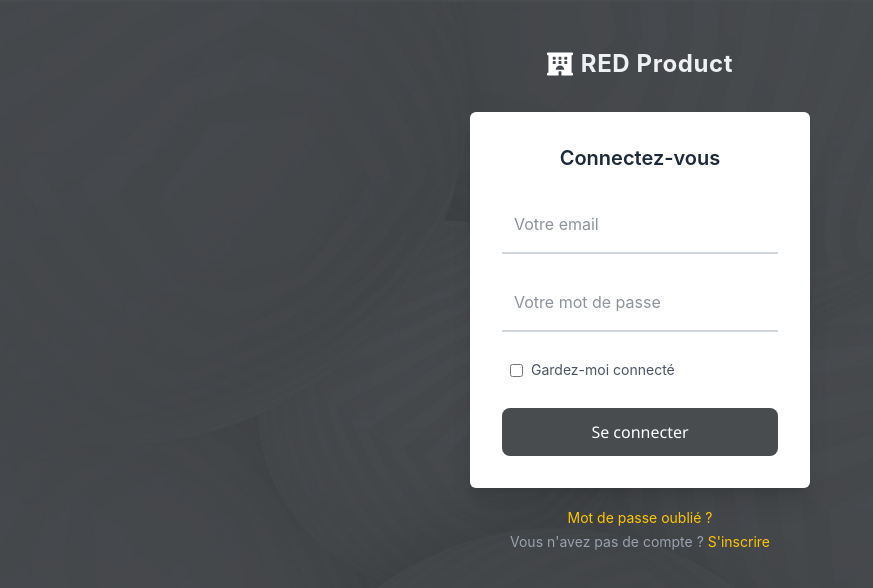
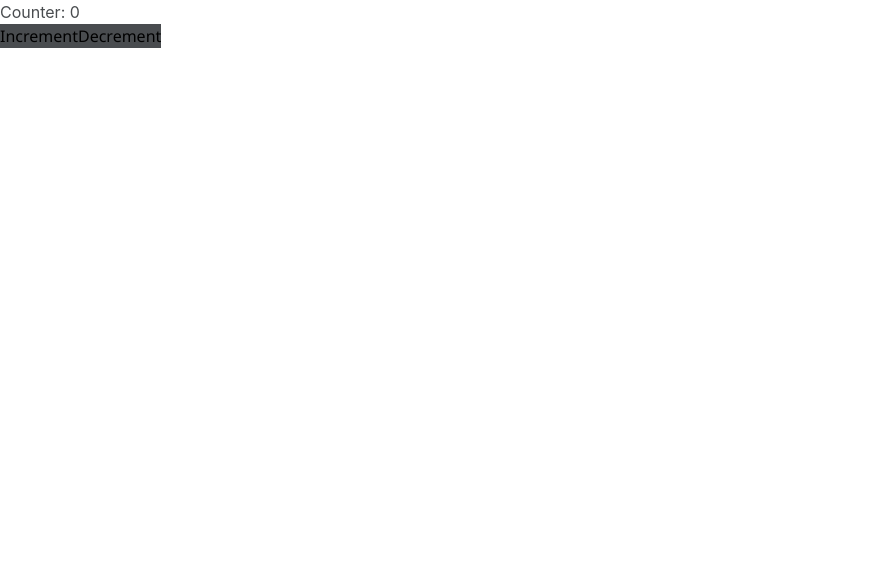
Before and after one commit to antaseck27/frontend-red-prod, a React (Vite) app: page /counter in a window 1280 px wide. Before the commit this address led to /. Shown: the top 588 px of the page, without its empty margins (0-873 px from the left). Built offline with nearby package versions, Linux system fonts and the light colour scheme.

Commit message:
add claudnary

```diff
--- a/package.json
+++ b/package.json
@@ -17,7 +17,8 @@
     "react-dom": "^19.2.0",
     "react-icons": "^5.5.0",
     "react-router-dom": "^7.12.0",
-    "tailwindcss": "^4.1.18"
+    "tailwindcss": "^4.1.18",
+    "zustand": "^5.0.11"
   },
   "devDependencies": {
     "@eslint/js": "^9.39.1",
--- a/src/App.jsx
+++ b/src/App.jsx
@@ -49,6 +49,7 @@ import Signup from "./pages/auth/Signup";
 import ForgotPassword from "./pages/auth/ForgotPassword";
 import DashboardHome from "./pages/dashboard/DashboardHome";
 import ListHotels from "./pages/dashboard/ListHotels";
+import Counter from "./components/Counter";
 
 function App() {
   return (
@@ -67,6 +68,7 @@ function App() {
           <Route path="/dashboard" element={<DashboardHome />} />
           <Route path="/dashboard/hotels" element={<ListHotels />} />
         </Route>
+        <Route path="/counter" element={<Counter />} />
 
         {/* Redirect si page non trouvée */}
         <Route path="*" element={<Navigate to="/" />} />
--- /dev/null
+++ b/src/components/Counter.js
@@ -0,0 +1,16 @@
+import React from 'react';
+import useStore from '../stores/useStore';  // Import du store
+
+function Counter() {
+  const { counter, increment, decrement } = useStore();  // Utilisation du store
+
+  return (
+    <div>
+      <h1>Counter: {counter}</h1>
+      <button onClick={increment}>Increment</button>
+      <button onClick={decrement}>Decrement</button>
+    </div>
+  );
+}
+
+export default Counter;
--- /dev/null
+++ b/src/stores/useStore.js
@@ -0,0 +1,10 @@
+import { create } from 'zustand';
+
+// Définition du store
+const useStore = create((set) => ({
+  counter: 0,  // Valeur initiale
+  increment: () => set((state) => ({ counter: state.counter + 1 })),
+  decrement: () => set((state) => ({ counter: state.counter - 1 })),
+}));
+
+export default useStore;
```
Also changed, not shown: 4 other files (tests, documents, lock files or other folders).
